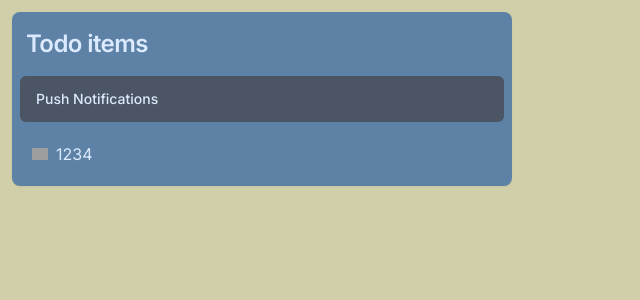
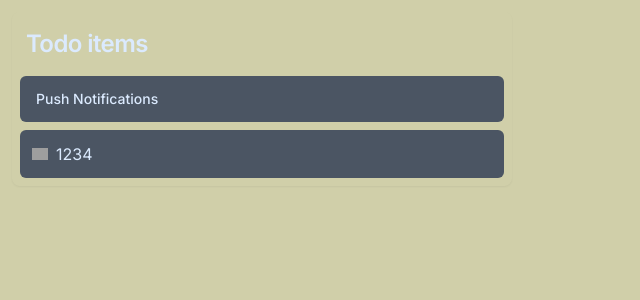
Before and after one commit to gaexp225120/MyCalendar, a Next.js app: page / in a window 1280 px wide. Shown: the top 300 px of the page, without its empty margins (0-640 px from the left). Built offline with nearby package versions, Linux system fonts and the light colour scheme; grey boxes are pictures that could not be loaded.

Commit message:
update color

```diff
--- a/tailwind.config.ts
+++ b/tailwind.config.ts
@@ -59,7 +59,9 @@ const shadcnUIConfig = {
 
 const customColors = {
   background: "#d0cfa9",
-  cardbg: "#5e81a6",
+  cardBg: "#5e81a6",
+  todoItemBg: "#4b5563",
+  todoButton: "#7fb1e2",
 };
 
 const config = {
```
